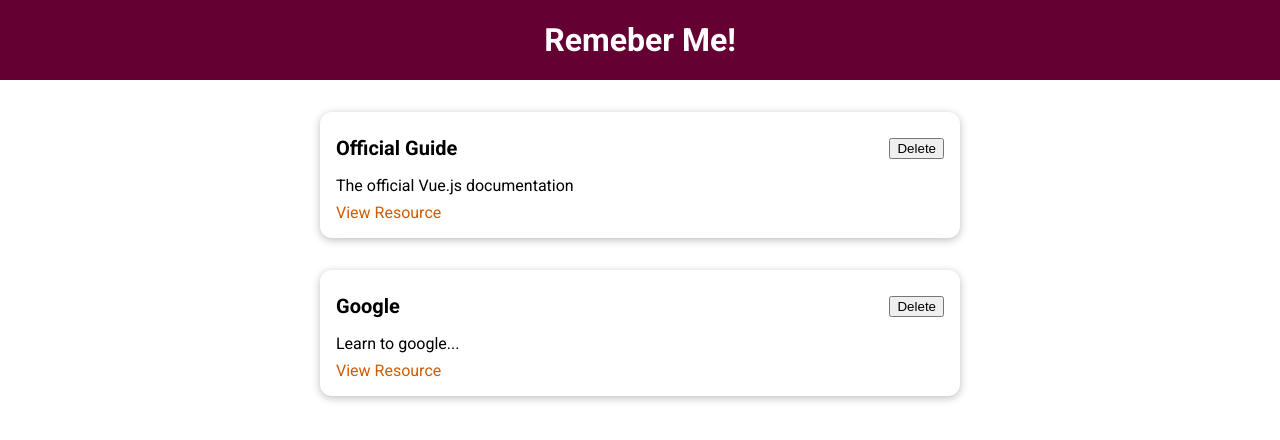
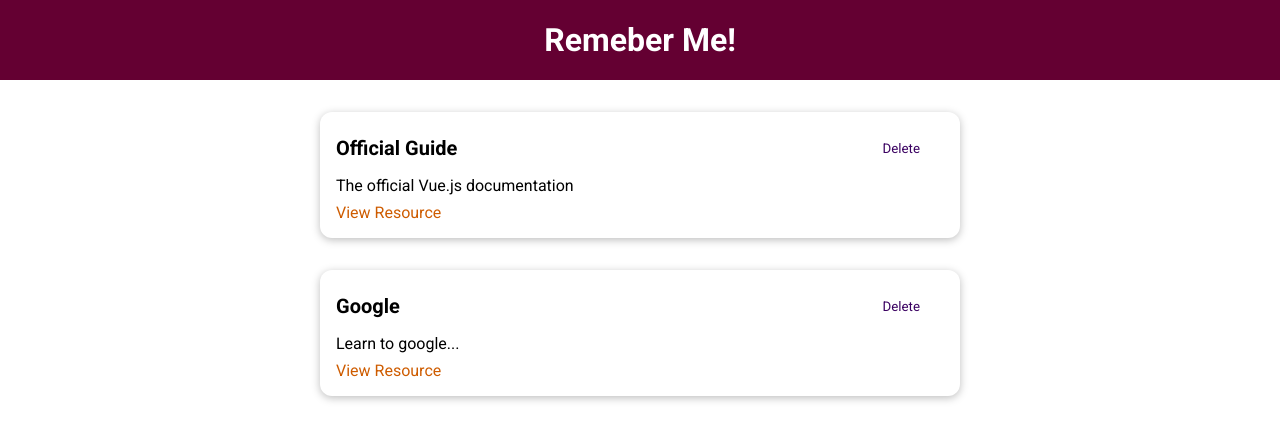
Before and after one commit to cigna2020/learning_resources_app_vue, a Vue app: page / in a window 1280 px wide. Shown: the top 440 px of the page. Built offline with nearby package versions, Linux system fonts and the light colour scheme.

Commit message:
Add BaseButton component with the possibility to change a class and with style of a button

```diff
--- /dev/null
+++ b/src/components/UI/BaseButtton.vue
@@ -0,0 +1,39 @@
+<template>
+  <button :type="type" :class="mode">
+    <slot></slot>
+  </button>
+</template>
+
+<script>
+export default {
+  props: ['type', 'mode']
+};
+</script>
+
+<style scoped>
+button {
+  padding: 0.75rem 1.5rem;
+  font-family: inherit;
+  background-color: #3a0061;
+  border: 1px solid #3a0061;
+  color: white;
+  cursor: pointer;
+}
+
+button:hover,
+button:active {
+  background-color: #270041;
+  border-color: #270041;
+}
+
+.flat {
+  background-color: transparent;
+  color: #3a0061;
+  border: none;
+}
+
+.flat:hover,
+.flat:active {
+  background-color: #edd2ff;
+}
+</style>
--- a/src/components/learning-resources/LearningResource.vue
+++ b/src/components/learning-resources/LearningResource.vue
@@ -3,7 +3,7 @@
     <BaseCard>
       <header>
         <h3>{{ title }}</h3>
-        <button>Delete</button>
+        <BaseButton mode="flat">Delete</BaseButton>
       </header>
       <p>{{ description }}</p>
       <nav><a :href="link">View Resource</a></nav>
--- a/src/main.js
+++ b/src/main.js
@@ -2,8 +2,11 @@
 import App from './App';
 
 import BaseCard from './components/UI/BaseCard'
+import BaseButtton from './components/UI/BaseButtton';
+
 
 const app = createApp(App);
 app.component('BaseCard', BaseCard)
+app.component('BaseButton', BaseButtton)
 
 app.mount('#app')
```
